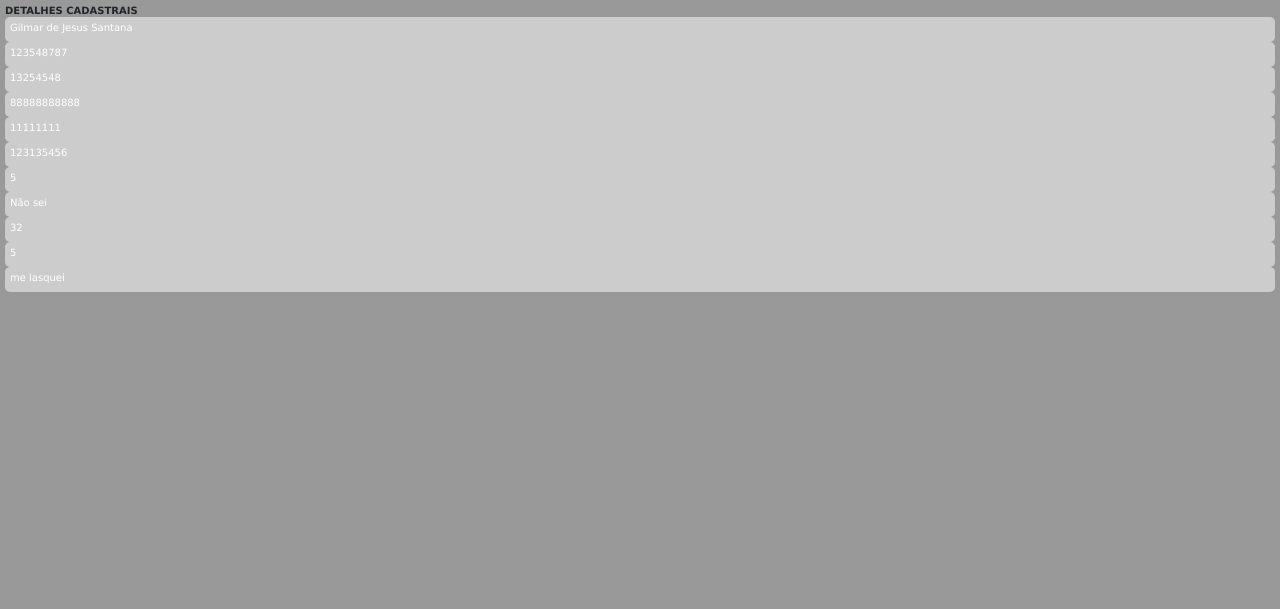
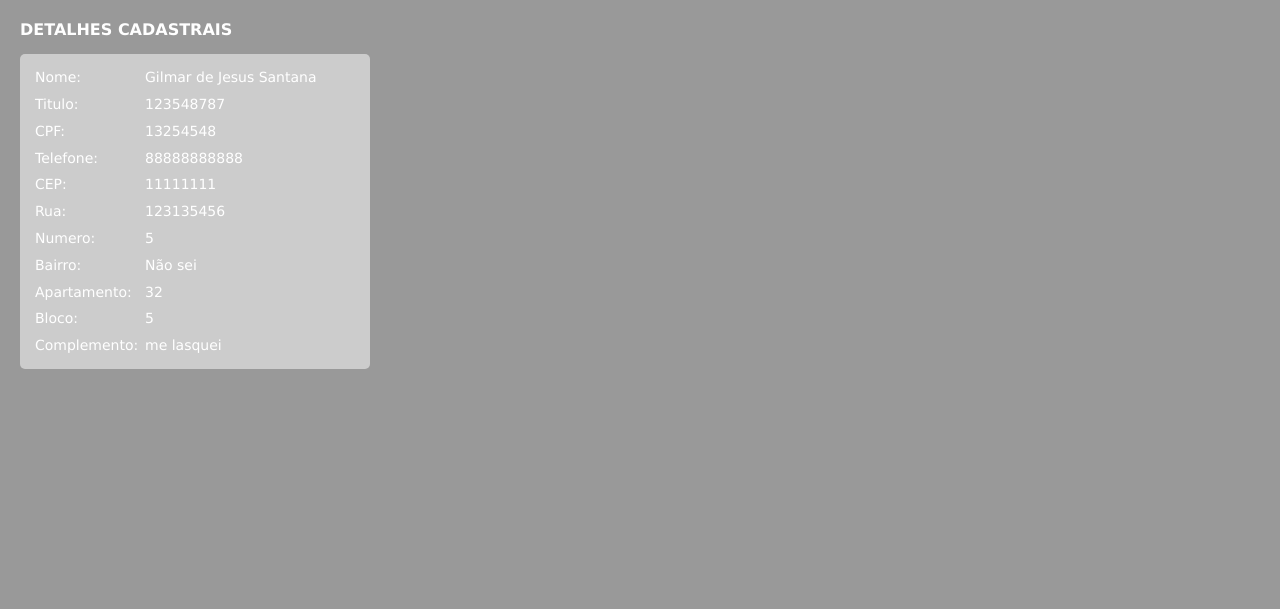
Before and after one commit to GilmarDeJesusSantana/Pessoa, a Django app: page /details/1 in a window 1280 px wide. Shown: the part 150-759 px from the top of the page. Run offline with Django 3.2, Linux system fonts and the light colour scheme; data comes from the database, SQL or seed files in the repository; some libraries are stand-ins or nearby versions.

Commit message:
Implementacao do layout para tela de detalhes.

```diff
--- a/pessoa/static/styles/people.css
+++ b/pessoa/static/styles/people.css
@@ -198,3 +198,28 @@ body{
     box-sizing: border-box;
     background-color: #ccc;
 }
+/*Caracteristicas da caixa que agrupo os campos detalhados de cada pessoas*/
+#box_details{
+    display: grid;
+    grid-template-columns:110px 1fr;
+    background-color: #ccc;
+    border-radius: 5px;
+    text-weight: bold;
+    font-size: 14px;
+    width: 350px;
+    margin : 15px;
+    padding: 10px;
+    color: white;
+}
+
+#box_details div{
+    padding: 5px;
+}
+/*Rotulo do titulo na tela de Detalhes*/
+#label_details{
+    color: white;
+    text-weight: bold;
+    font-size: 16px;
+    margin:15px;
+
+}
--- a/pessoa/templates/details.html
+++ b/pessoa/templates/details.html
@@ -1,21 +1,30 @@
 {%extends "pessoabase.html"%}
 {%block body%}
-        <div><strong> DETALHES CADASTRAIS</strong></div>
+    <div id="label_details"><strong> DETALHES CADASTRAIS</strong></div>
+    <div id="box_details">
         {%for pessoa in pessoas%}
-    		<div id="dados-nome" class="box">
-    			{{pessoa|linebreaksbr}}
-    		</div>
-            <div class="box">
-                {{pessoa.titulo}}
-            </div>
-            <div class="box">{{pessoa.cpf}}</div>
-            <div class="box">{{pessoa.telefone}}</div>
-            <div class="box">{{pessoa.cep}}</div>
-            <div class="box">{{pessoa.rua}}</div>
-            <div class="box">{{pessoa.numero}}</div>
-            <div class="box">{{pessoa.bairro}}</div>
-            <div class="box">{{pessoa.apartamento}}</div>
-            <div class="box">{{pessoa.bloco}}</div>
-            <div class="box">{{pessoa.complemento}}</div>
+            <div>Nome: </div>
+            <div>{{pessoa|linebreaksbr}}</div>
+            <div>Titulo: </div>
+            <div>{{pessoa.titulo}}</div>
+            <div>CPF:</div>
+            <div>{{pessoa.cpf}}</div>
+            <div>Telefone:</div>
+            <div>{{pessoa.telefone}}</div>
+            <div>CEP:</div>
+            <div>{{pessoa.cep}}</div>
+            <div>Rua: </div>
+            <div>{{pessoa.rua}}</div>
+            <div>Numero: </div>
+            <div>{{pessoa.numero}}</div>
+            <div>Bairro: </div>
+            <div>{{pessoa.bairro}}</div>
+            <div>Apartamento:</div>
+            <div>{{pessoa.apartamento}}</div>
+            <div>Bloco:</div>
+            <div> {{pessoa.bloco}}</div>
+            <div>Complemento:</div>
+            <div> {{pessoa.complemento}}</div>
     	{% endfor%}
+    </div>
 {%endblock%}
```
